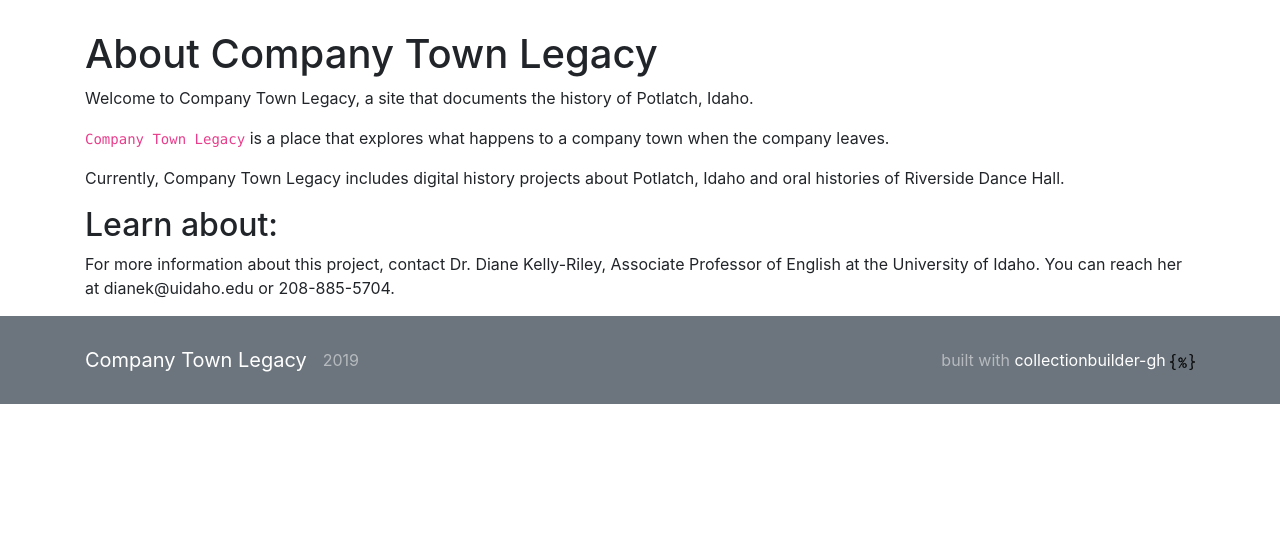
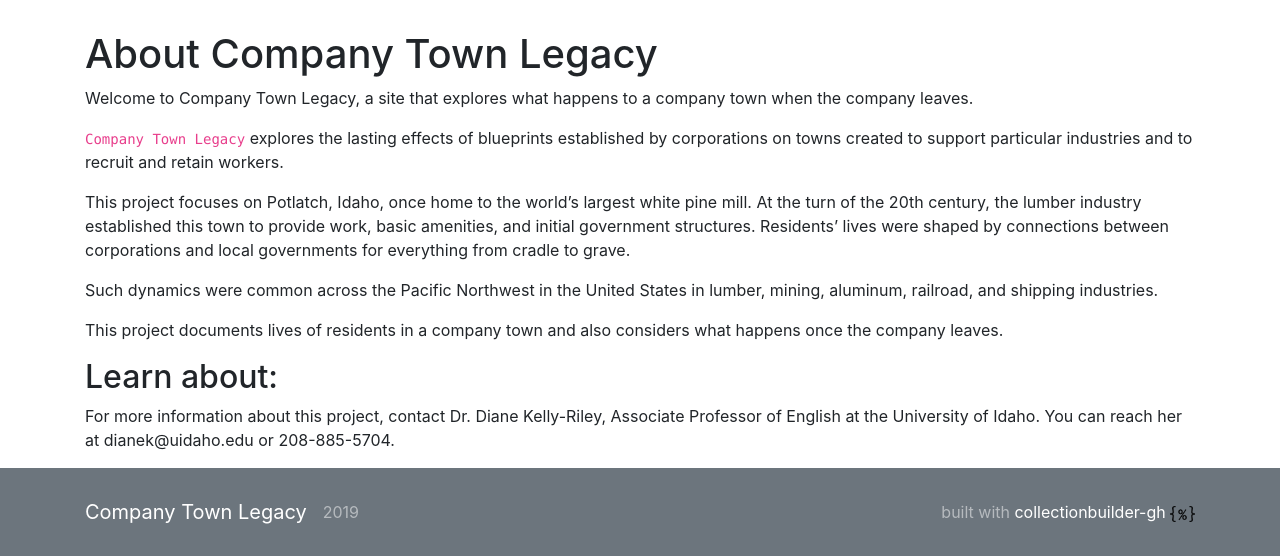
Before and after one commit to CompanyTownLegacy/CompanyTownLegacy.github.io, a Jekyll site: the page built from pages/about.md, in a window 1280 px wide. Shown: the part 375-931 px from the top of the page. Built offline with Jekyll 4.4.1, drawn with Linux system fonts in a browser that asks for light colours; before the commit the page ends 900 px from its top, so only the background shows below that.

Commit message:
update about

```diff
--- a/pages/about.md
+++ b/pages/about.md
@@ -10,11 +10,15 @@
 
 # About {{ site.title }}
 
-Welcome to Company Town Legacy, a site that documents the history of Potlatch, Idaho.
+Welcome to Company Town Legacy, a site that explores what happens to a company town when the company leaves.
 
-`Company Town Legacy` is a place that explores what happens to a company town when the company leaves.
+`Company Town Legacy` explores the lasting effects of blueprints established by corporations on towns created to support particular industries and to recruit and retain workers.
 
-Currently, Company Town Legacy includes digital history projects about Potlatch, Idaho and oral histories of Riverside Dance Hall.
+This project focuses on Potlatch, Idaho, once home to the world's largest white pine mill. At the turn of the 20th century, the lumber industry established this town to provide work, basic amenities, and initial government structures. Residents' lives were shaped by connections between corporations and local governments for everything from cradle to grave.
+
+Such dynamics were common across the Pacific Northwest in the United States in lumber, mining, aluminum, railroad, and shipping industries.
+
+This project documents lives of residents in a company town and also considers what happens once the company leaves.
 
 ## Learn about:
 
```
